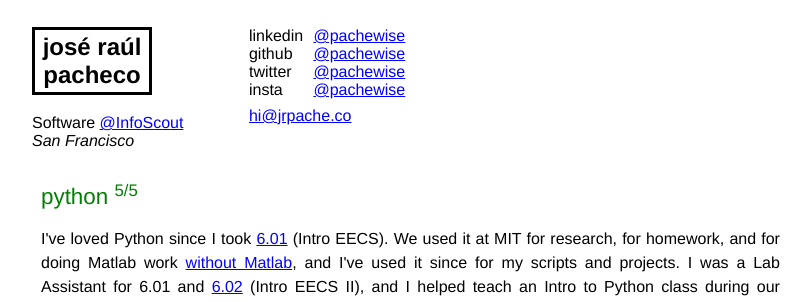
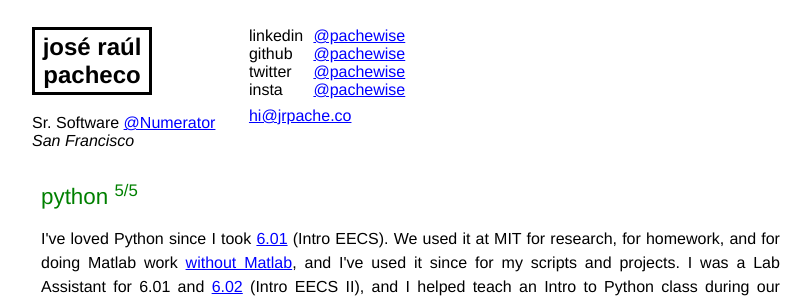
Before and after one commit to pachewise/pachewise.github.io, a Jekyll site: the page built from index.md, in a window 1280 px wide. Shown: the top 302 px of the page, without its empty margins (185-996 px from the left). Built offline with Jekyll 4.4.1, drawn with Linux system fonts in a browser that asks for light colours.

Commit message:
update role and company

```diff
--- a/_data/personal.yml
+++ b/_data/personal.yml
@@ -1,4 +1,4 @@
-position: Software
+position: Sr. Software
 city: San Francisco
-company: InfoScout
-company_url: https://infoscout.co/
+company: Numerator
+company_url: https://numerator.com/
```
